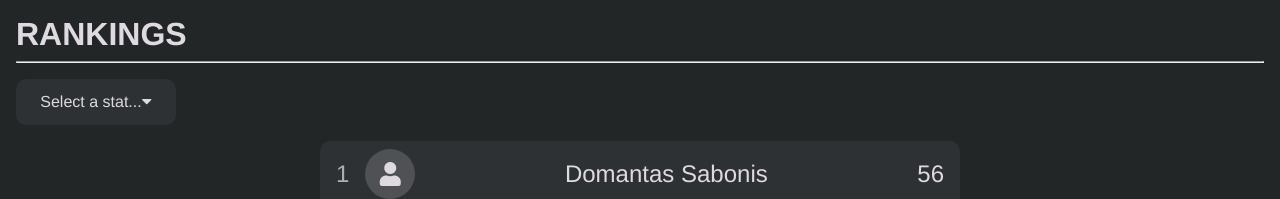
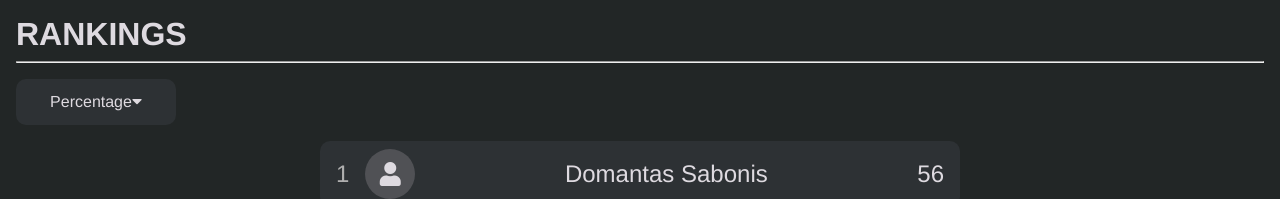
Before and after one commit to jaredami/shot-tracker, a React (Create React App) app: page /rankings in a window 1280 px wide. Shown: the top 199 px of the page. Built offline with nearby package versions, Linux system fonts and the light colour scheme.

Commit message:
Enable selecting different stats in rankings

```diff
--- a/src/components/Rankings.js
+++ b/src/components/Rankings.js
@@ -3,7 +3,10 @@ import * as styles from "./Rankings.module.css";
 
 export default function Rankings() {
   const [isDropdownExpanded, setIsDropdownExpanded] = useState(false);
-  const [currentStat, setCurrentStat] = useState("Select a stat...");
+  const [currentStat, setCurrentStat] = useState({
+    label: "Percentage",
+    value: "percentage",
+  });
 
   function toggleDropdown() {
     setIsDropdownExpanded(!isDropdownExpanded);
@@ -18,7 +21,7 @@ export default function Rankings() {
     <>
       <div className={styles.dropdown}>
         <button className={styles.dropbtn} onClick={() => toggleDropdown()}>
-          {currentStat}
+          {currentStat.label}
           <i className="fa fa-caret-down"></i>
         </button>
         <div
@@ -26,12 +29,32 @@ export default function Rankings() {
             isDropdownExpanded ? styles.visible : ""
           }`}
         >
-          <div onClick={() => handleStatSelected("Percentage")}>Percentage</div>
-          <div onClick={() => handleStatSelected("Shots Made")}>Shots Made</div>
-          <div onClick={() => handleStatSelected("Shots Taken")}>
+          <div
+            onClick={() =>
+              handleStatSelected({ label: "Percentage", value: "percentage" })
+            }
+          >
+            Percentage
+          </div>
+          <div
+            onClick={() =>
+              handleStatSelected({ label: "Shots Made", value: "shotsMade" })
+            }
+          >
+            Shots Made
+          </div>
+          <div
+            onClick={() =>
+              handleStatSelected({ label: "Shots Taken", value: "shotsTaken" })
+            }
+          >
             Shots Taken
           </div>
-          <div onClick={() => handleStatSelected("Best Streak")}>
+          <div
+            onClick={() =>
+              handleStatSelected({ label: "Best Streak", value: "bestStreak" })
+            }
+          >
             Best Streak
           </div>
         </div>
@@ -45,7 +68,7 @@ export default function Rankings() {
                 <i className="fas fa-user"></i>
               </div>
               <div>{user.userName}</div>
-              <div>{user.percentage}</div>
+              <div>{user[currentStat.value]}</div>
             </div>
           </div>
         ))}
```
